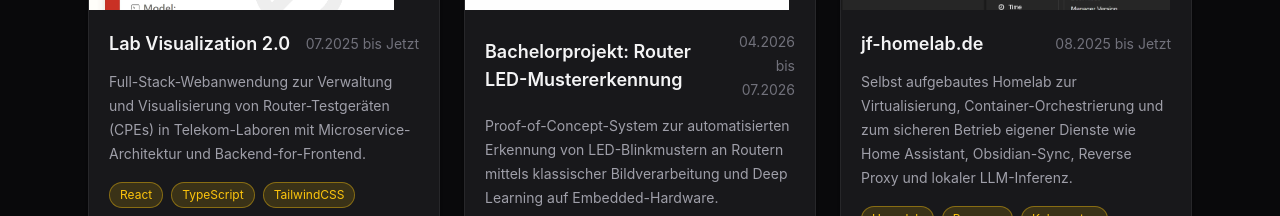
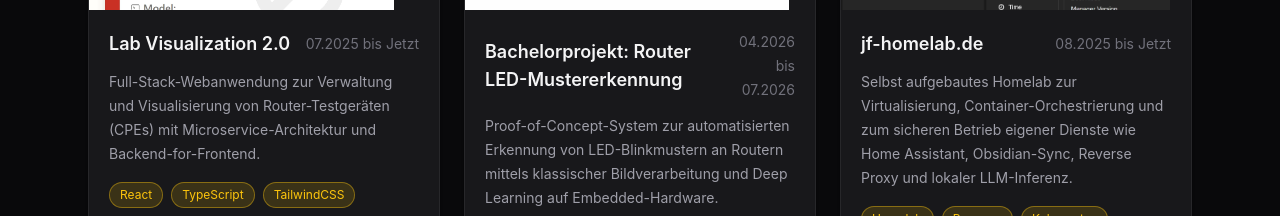
Before and after one commit to JakobFischer2574/portfolio, a React (Vite) app: page / in a window 1280 px wide. Shown: the part 383-599 px from the top of the page. Built offline with nearby package versions, Linux system fonts and the light colour scheme.

Commit message:
Revise project short description for clarity
Updated the short description to remove reference to Telekom laboratories.

```diff
--- a/src/portfolio-projects/labvis/meta.ts
+++ b/src/portfolio-projects/labvis/meta.ts
@@ -4,7 +4,7 @@ export const meta: ProjectMeta = {
   slug: "labvis",
   title: "Lab Visualization 2.0",
   shortDescription:
-    "Full-Stack-Webanwendung zur Verwaltung und Visualisierung von Router-Testgeräten (CPEs) in Telekom-Laboren mit Microservice-Architektur und Backend-for-Frontend.",
+    "Full-Stack-Webanwendung zur Verwaltung und Visualisierung von Router-Testgeräten (CPEs) mit Microservice-Architektur und Backend-for-Frontend.",
   tags: ["React", "TypeScript", "TailwindCSS", "Microservices", "BFF" , "GraphQL", "REST"],
   order: 1,
   timeFrame: {
```
